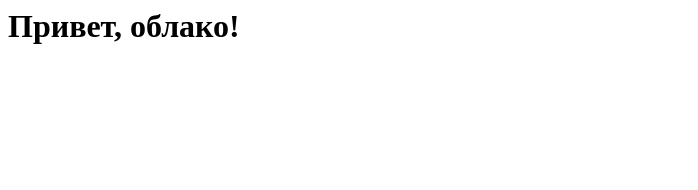
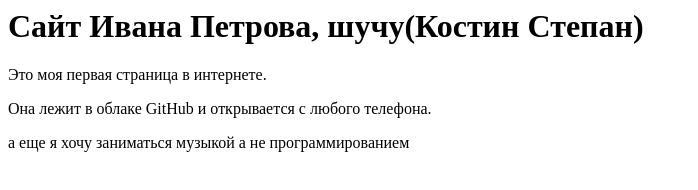
Before and after one commit to Forgets0/cloud-project, a plain HTML site: page index.html in a window 1280 px wide. Shown: the whole page, without its empty margins (0-698 px from the left). Drawn offline with Linux system fonts and the light colour scheme.

Commit message:
index.html

```diff
--- a/index.html
+++ b/index.html
@@ -1 +1,4 @@
-<h1>Привет, облако!</h1>
+<h1>Сайт Ивана Петрова, шучу(Костин Степан)</h1>
+<p>Это моя первая страница в интернете.</p>
+<p>Она лежит в облаке GitHub и открывается с любого телефона.</p>
+<p>а еще я хочу заниматься музыкой а не программированием</p>
```
